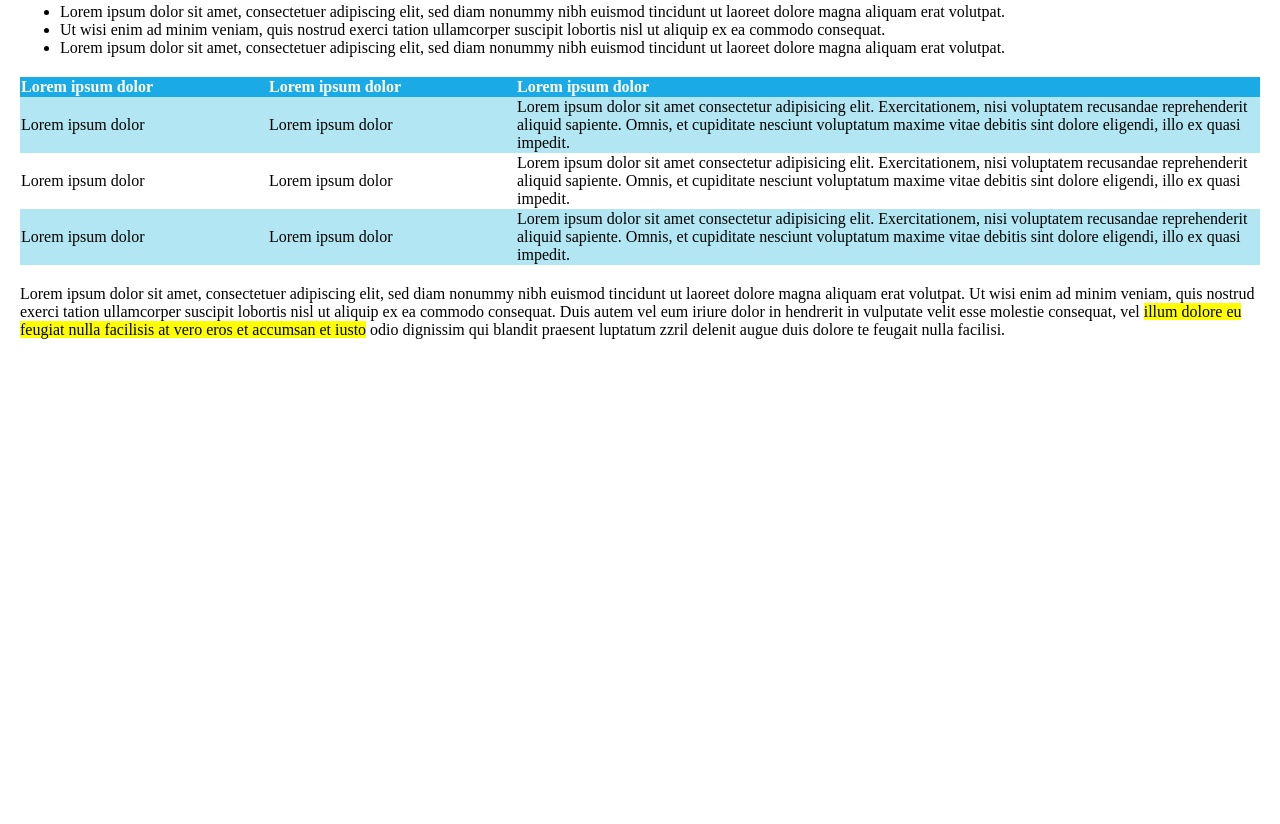
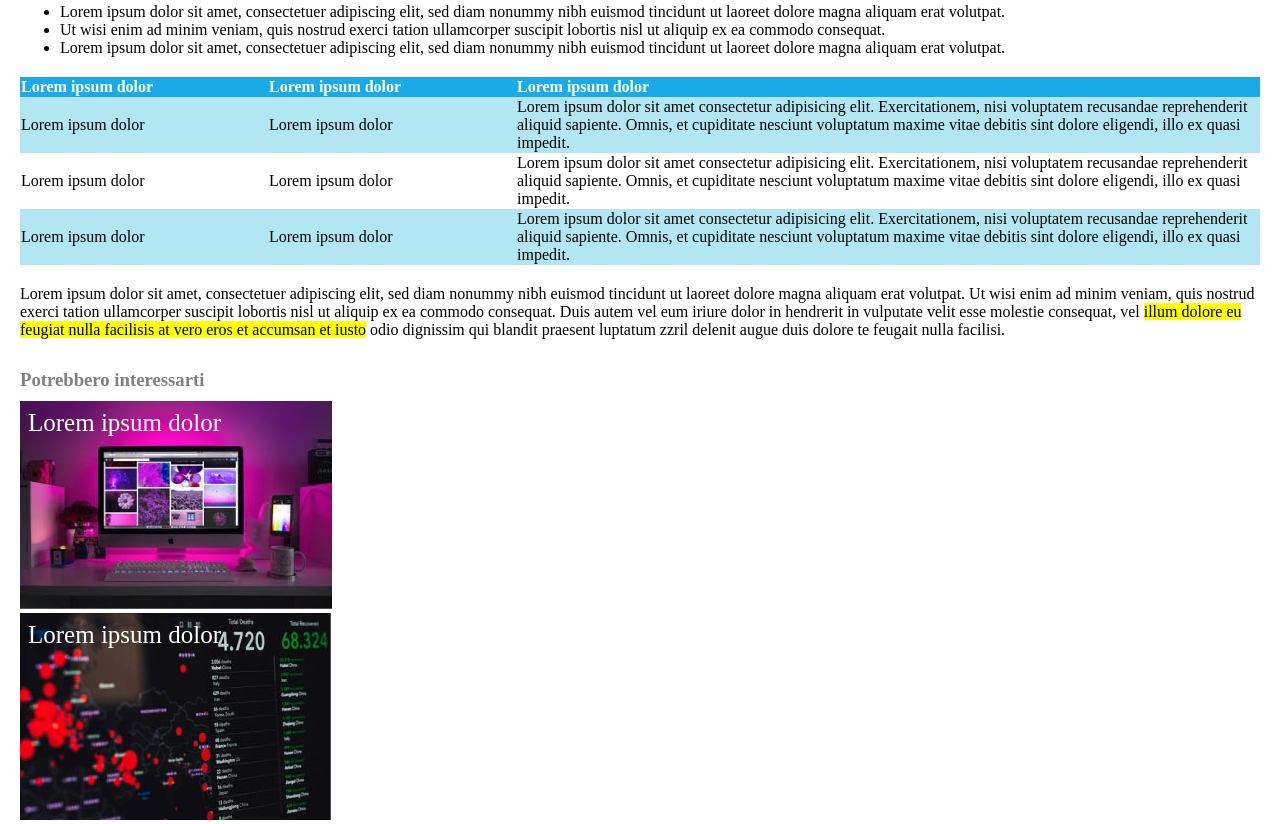
Before and after one commit to CaraccioloJessica/html-css-booleaner, a plain HTML site: page index.html in a window 1280 px wide. Shown: the part 787-1611 px from the top of the page. Before the commit the page ends 1126 px from the top, so only its background shows below. Drawn offline with Linux system fonts and the light colour scheme.

Commit message:
footer styled

```diff
--- a/css/style.css
+++ b/css/style.css
@@ -70,3 +70,25 @@ td{
 .azure{
   background-color: #B2E6F2;
 }
+
+footer h3{
+  color: gray;
+  margin-top: 30px;
+  margin-bottom: 10px;
+}
+
+footer{
+  margin-left: 20px;
+}
+
+.container{
+  position: relative;
+}
+
+.top-left{
+  position: absolute;
+  color: white;
+  font-size: 25px;
+  top: 8px;
+  left: 8px;
+}
--- a/index.html
+++ b/index.html
@@ -105,7 +105,15 @@
 
     <!-- footer -->
     <footer>
+      <h3>Potrebbero interessarti</h3>
 
+      <div class="container">
+        <img src="img/monitor.jpg" alt="Monitor">
+        <div class="top-left">Lorem ipsum dolor</div>
+
+        <div class="container">
+          <img src="img/graph.jpg" alt="grafico">
+          <div class="top-left">Lorem ipsum dolor</div>
     </footer>
 
   </main>
```
